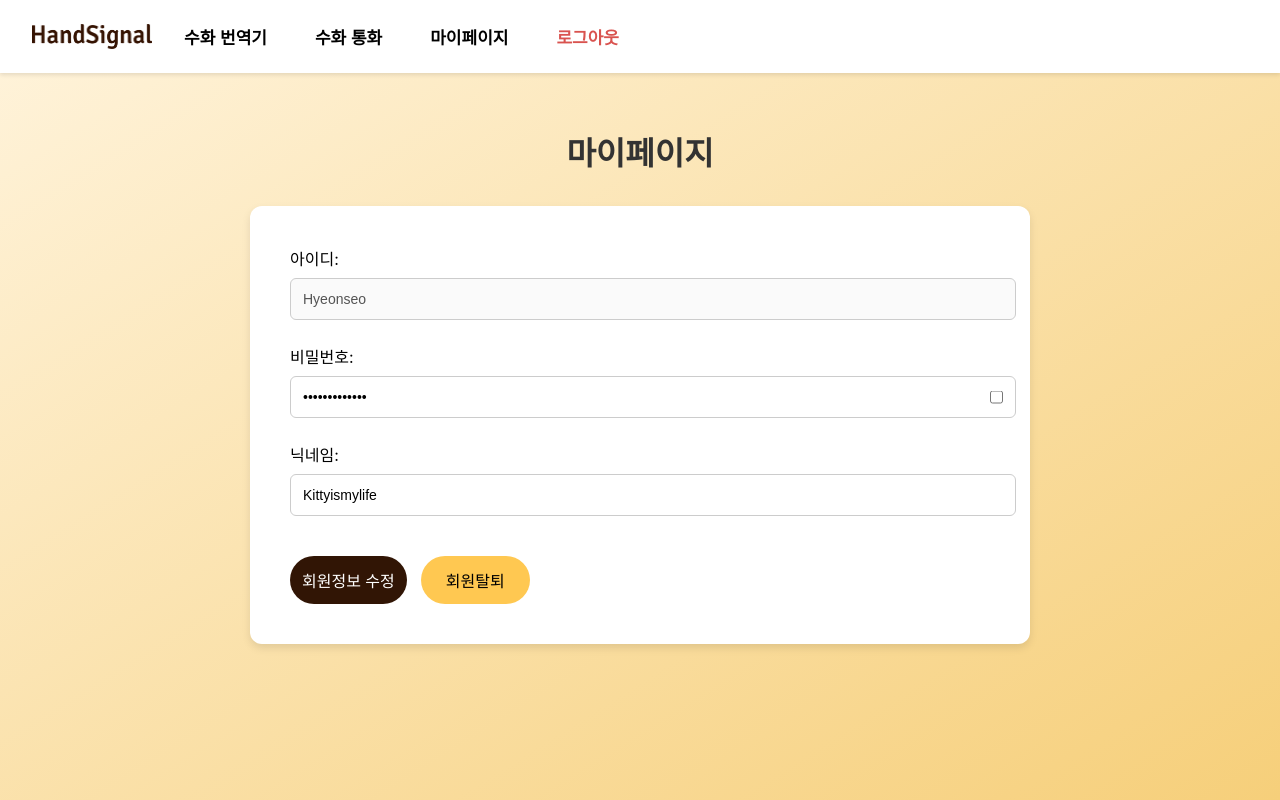
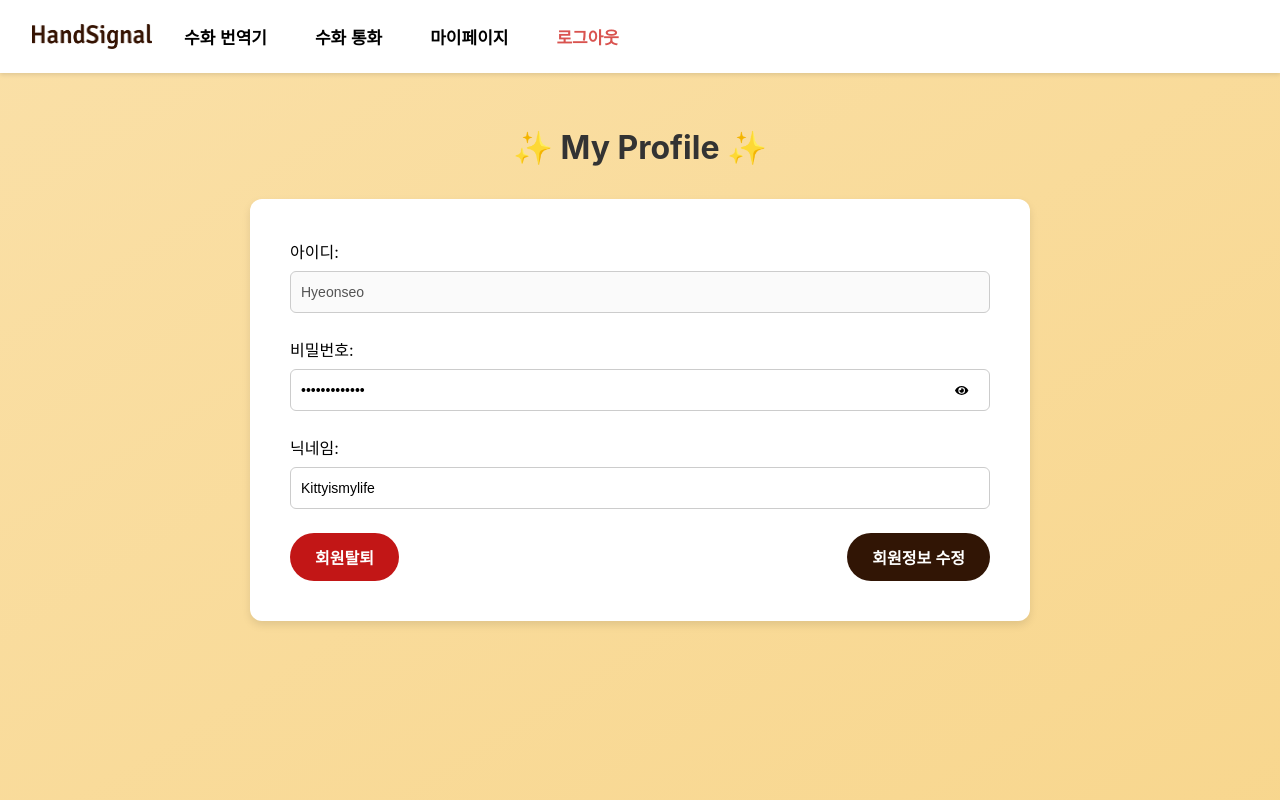
Before and after one commit to HandSignal/frontend, a React (Create React App) app in the folder handsignal/: page /mypage in a window 1280 px wide. Built offline with nearby package versions, Linux system fonts and the light colour scheme.

Commit message:
[Feat] 로그아웃 modal 생성

```diff
--- /dev/null
+++ b/handsignal/src/pages/Modal.tsx
@@ -0,0 +1,28 @@
+import React from "react";
+import styles from "../styles/Modal.module.css";
+
+interface ModalProps {
+  isOpen: boolean;
+  onClose: () => void;
+  onConfirm: () => void;
+}
+
+const Modal: React.FC<ModalProps> = ({ isOpen, onClose, onConfirm }) => {
+  if (!isOpen) return null;
+
+  return (
+    <div className={styles.modalOverlay}>
+      <div className={styles.modalContent}>
+        <h2>정말 로그아웃 하시겠습니까?</h2>
+        <button onClick={onClose} className={styles.modalButton}>
+          취소
+        </button>
+        <button onClick={onConfirm} className={styles.modalButton}>
+          확인
+        </button>
+      </div>
+    </div>
+  );
+};
+
+export default Modal;
--- a/handsignal/src/pages/Mypage.tsx
+++ b/handsignal/src/pages/Mypage.tsx
@@ -1,6 +1,7 @@
 import React, { useState, ChangeEvent, FormEvent } from "react";
 import styles from "../styles/Mypage.module.css";
 import Nav from "./Nav";
+import { FaEye, FaEyeSlash } from "react-icons/fa"; // 아이콘 추가
 
 // 사용자 데이터 타입 정의
 interface UserData {
@@ -11,58 +12,45 @@ interface UserData {
 
 // 컴포넌트
 const Mypage: React.FC = () => {
-  // 초기 사용자 데이터
   const initialUserData: UserData = {
     username: "Hyeonseo",
     password: "히히 비밀번호가 보입니다",
     nickname: "Kittyismylife",
   };
 
-  // 사용자 데이터 상태
   const [userData, setUserData] = useState<UserData>(initialUserData);
-  // 폼 데이터 상태
-  const [formData, setFormData] = useState<UserData>({
-    username: userData.username,
-    password: userData.password,
-    nickname: userData.nickname,
-  });
-  // 비밀번호 보이기/숨기기 상태
+  const [formData, setFormData] = useState<UserData>({ ...initialUserData });
   const [passwordVisible, setPasswordVisible] = useState<boolean>(false);
 
-  // 입력 값 변경 핸들러
   const handleChange = (e: ChangeEvent<HTMLInputElement>): void => {
     const { name, value } = e.target;
-    setFormData({
-      ...formData,
+    setFormData((prevFormData) => ({
+      ...prevFormData,
       [name]: value,
-    });
+    }));
   };
 
-  // 폼 제출 핸들러
   const handleSubmit = (e: FormEvent<HTMLFormElement>): void => {
     e.preventDefault();
-    // 사용자 데이터 업데이트
     setUserData(formData);
     alert("정보가 수정되었습니다!");
   };
 
-  // 회원탈퇴 핸들러
   const handleDelete = (): void => {
     if (window.confirm("정말로 회원탈퇴하시겠습니까?")) {
-      // 회원탈퇴 로직 (예: API 호출)
+      // 실제 회원탈퇴 로직
       alert("회원탈퇴가 완료되었습니다.");
     }
   };
 
-  // 비밀번호 보이기/숨기기 토글 핸들러
   const togglePasswordVisibility = (): void => {
-    setPasswordVisible(!passwordVisible);
+    setPasswordVisible((prevVisible) => !prevVisible);
   };
 
   return (
     <div className={styles.pageContainer}>
       <Nav />
-      <h1 className={styles.pageHeader}>마이페이지</h1>
+      <h1 className={styles.pageHeader}>✨ My Profile ✨</h1>
       <div className={styles.formContainer}>
         <form onSubmit={handleSubmit}>
           <div className={styles.inputGroup}>
@@ -88,12 +76,13 @@ const Mypage: React.FC = () => {
                 onChange={handleChange}
                 className={`${styles.input} ${styles.passwordInput}`}
               />
-              <input
-                type="checkbox"
-                checked={passwordVisible}
-                onChange={togglePasswordVisibility}
+              <button
+                type="button"
+                onClick={togglePasswordVisibility}
                 className={styles.passwordToggle}
-              />
+              >
+                {passwordVisible ? <FaEyeSlash /> : <FaEye />}
+              </button>
             </label>
           </div>
           <div className={styles.inputGroup}>
@@ -108,12 +97,18 @@ const Mypage: React.FC = () => {
               />
             </label>
           </div>
-          <button type="submit" className={styles.submitButton}>
-            회원정보 수정
-          </button>
-          <button onClick={handleDelete} className={styles.deleteButton}>
-            회원탈퇴
-          </button>
+          <div className={styles.buttonGroup}>
+            <button
+              type="button"
+              onClick={handleDelete}
+              className={styles.deleteButton}
+            >
+              회원탈퇴
+            </button>
+            <button type="submit" className={styles.submitButton}>
+              회원정보 수정
+            </button>
+          </div>
         </form>
       </div>
     </div>
--- a/handsignal/src/pages/Nav.tsx
+++ b/handsignal/src/pages/Nav.tsx
@@ -1,17 +1,25 @@
-import React from "react";
+// src/components/Nav.tsx
+import React, { useState } from "react";
 import { useNavigate } from "react-router-dom";
-import { motion } from "framer-motion";
 import top_logo from "../assets/Single_HandSignal.png";
 import styles from "../styles/Nav.module.css";
+import Modal from "./Modal";
 
 const Nav: React.FC = () => {
+  const [isModalOpen, setIsModalOpen] = useState(false);
   const navigate = useNavigate();
 
   const handleLogout = () => {
-    const confirmed = window.confirm("정말 로그아웃 하시겠습니까?");
-    if (confirmed) {
-      navigate("/");
-    }
+    setIsModalOpen(true);
+  };
+
+  const handleConfirmLogout = () => {
+    setIsModalOpen(false);
+    navigate("/");
+  };
+
+  const handleCancelLogout = () => {
+    setIsModalOpen(false);
   };
 
   const handleClick = () => {
@@ -60,6 +68,12 @@ const Nav: React.FC = () => {
           로그아웃
         </button>
       </div>
+
+      <Modal
+        isOpen={isModalOpen}
+        onClose={handleCancelLogout}
+        onConfirm={handleConfirmLogout}
+      />
     </nav>
   );
 };
--- /dev/null
+++ b/handsignal/src/styles/Modal.module.css
@@ -0,0 +1,39 @@
+.modalOverlay {
+  position: fixed;
+  top: 0;
+  left: 0;
+  right: 0;
+  bottom: 0;
+  background: rgba(0, 0, 0, 0.5);
+  display: flex;
+  justify-content: center;
+  align-items: center;
+}
+
+.modalContent {
+  background: white;
+  padding: 30px 70px;
+  border-radius: 10px;
+  text-align: center;
+}
+
+.modalButton {
+  margin: 5px;
+  padding: 10px 25px;
+  color: white;
+  font-size: 17px;
+  font-weight: 700;
+  background-color: #6c757d;
+  border: none;
+  border-radius: 4px;
+  cursor: pointer;
+}
+
+.modalButton:last-of-type {
+  background-color: #ffc851;
+  margin-left: 30px;
+}
+
+.modalButton:hover {
+  background-color: #471d06;
+}
--- a/handsignal/src/styles/Mypage.module.css
+++ b/handsignal/src/styles/Mypage.module.css
@@ -1,6 +1,6 @@
 .pageContainer {
   background: linear-gradient(to bottom right, #fff4dd, #f6cf7a);
-  background-size: cover;
+  background-size: 400% 400%;
   background-position: center;
   background-attachment: fixed;
   min-height: 100vh;
@@ -10,6 +10,19 @@
   padding: 32px;
   box-sizing: border-box;
   padding-top: 64px;
+  animation: gradientMove 15s ease infinite;
+}
+
+@keyframes gradientMove {
+  0% {
+    background-position: 0% 50%;
+  }
+  50% {
+    background-position: 100% 50%;
+  }
+  100% {
+    background-position: 0% 50%;
+  }
 }
 
 .pageHeader {
@@ -38,12 +51,13 @@
 
 .input {
   width: 100%;
-  padding: 12px;
+  padding: 12px 10px;
   margin-top: 8px;
   border: 1px solid #ccc;
   border-radius: 6px;
   font-size: 14px;
   transition: border-color 0.3s ease;
+  box-sizing: border-box;
 }
 
 .input:focus {
@@ -60,19 +74,32 @@
 }
 
 .passwordToggle {
+  width: 20px;
   position: absolute;
-  right: 10px;
-  top: 80%;
+  right: 18px;
+  top: 88%;
   transform: translateY(-50%);
   cursor: pointer;
-  background: transparent; /* 버튼의 배경 제거 */
-  border: none; /* 버튼의 테두리 제거 */
-  padding: 0; /* 버튼의 패딩 제거 */
+  background: transparent;
+  border: none;
+  padding: 0;
+}
+
+.passwordToggle:hover {
+  border-radius: 20px;
+  background-color: #311505;
+}
+
+.buttonGroup {
+  display: flex;
+  justify-content: space-between; /* 버튼을 양 끝에 배치 */
+  width: 100%;
+  margin-top: 16px;
 }
 
 .submitButton {
-  margin-right: 14px;
-  padding: 12px;
+  font-weight: 600;
+  padding: 12px 25px;
   border: none;
   border-radius: 30px;
   background-color: #311505;
@@ -80,7 +107,6 @@
   font-size: 16px;
   cursor: pointer;
   transition: background-color 0.3s ease, transform 0.2s ease;
-  margin-top: 16px;
 }
 
 .submitButton:hover {
@@ -92,16 +118,17 @@
   padding: 12px 25px;
   border: none;
   border-radius: 30px;
-  background-color: #ffc851;
-  color: black;
+  background-color: #c21616;
+  font-weight: 600;
+  color: white;
   font-size: 16px;
   cursor: pointer;
   transition: background-color 0.3s ease;
-  margin-top: 16px;
 }
 
 .deleteButton:hover {
-  background-color: #311505;
+  background-color: #ff3030;
+  transform: scale(1.1);
 }
 
 @keyframes fadeInUp {
```
Also changed, not shown: handsignal/package.json (+7 -1 lines), handsignal/tsconfig.json (+2 -8 lines), 1 other file (tests, documents, lock files or other folders).
